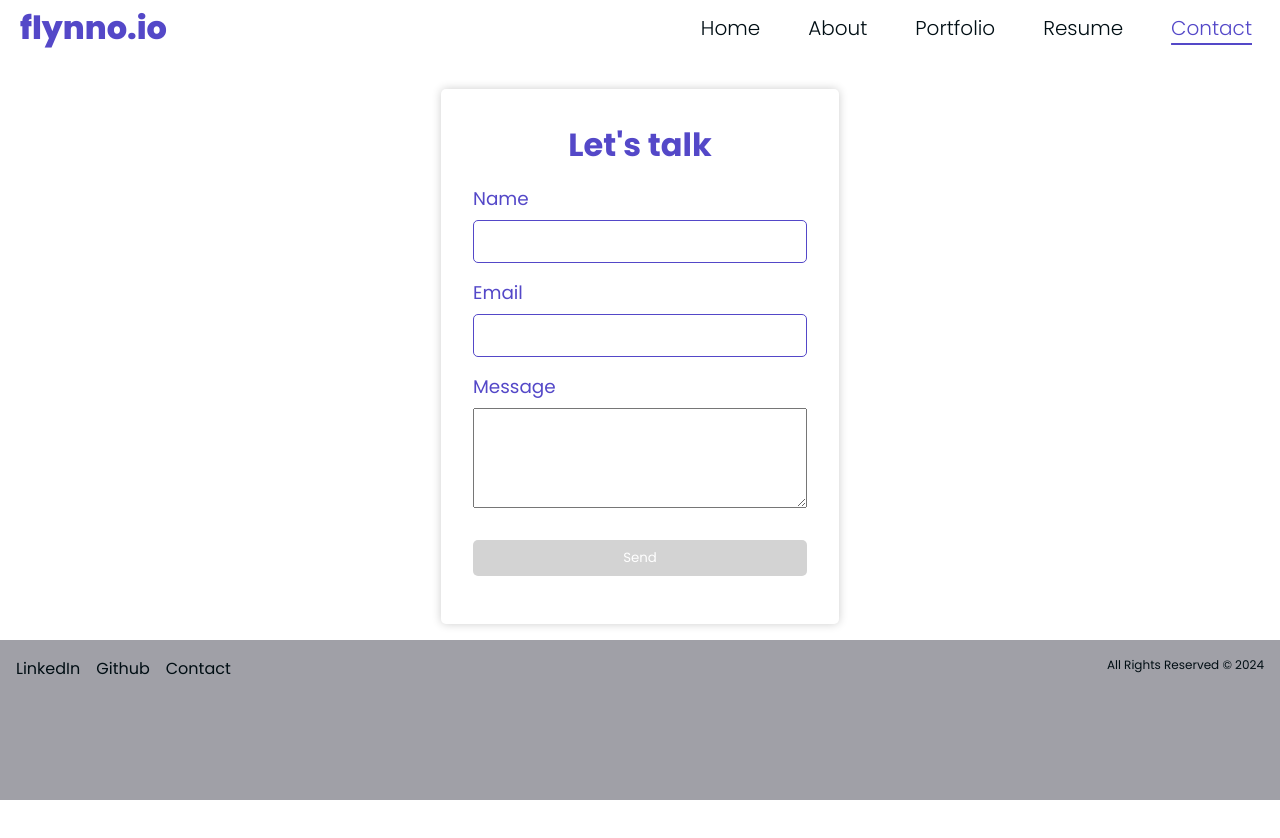
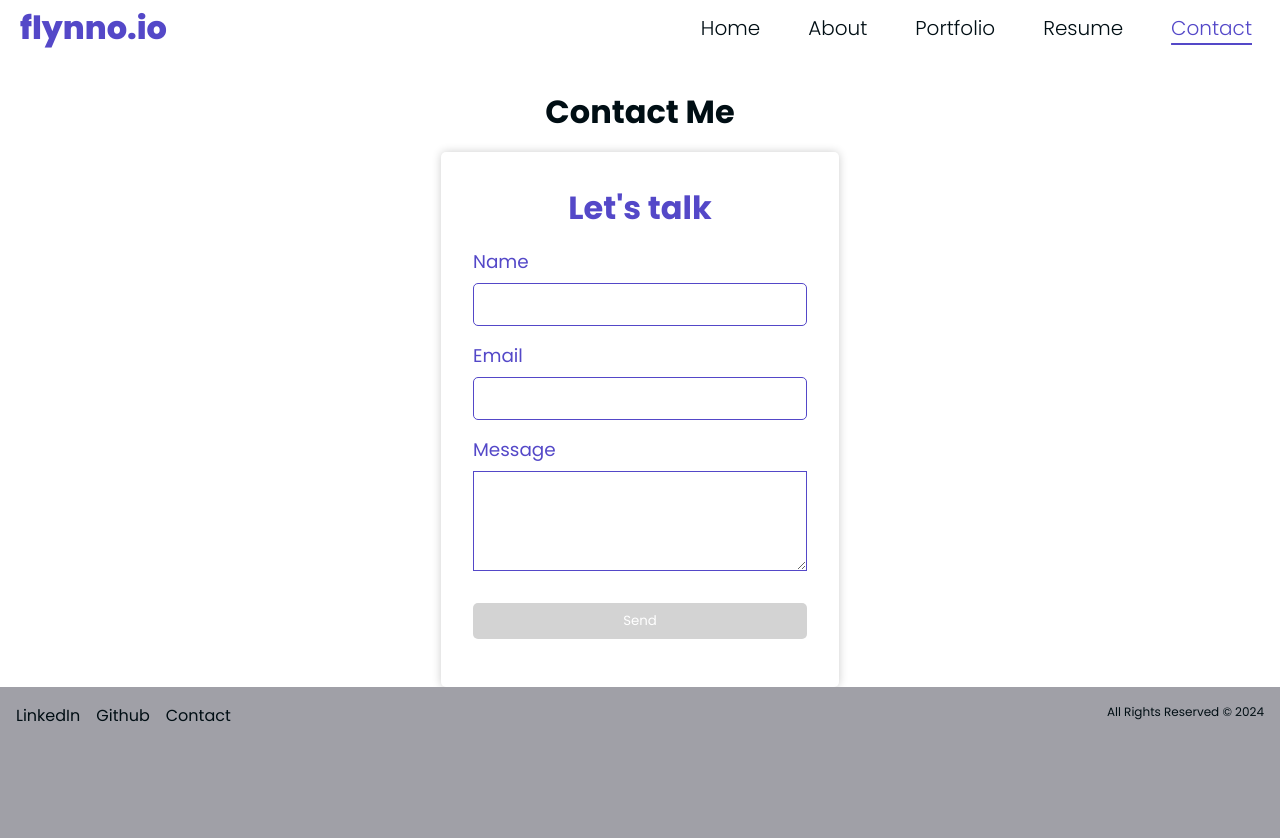
Before and after one commit to flynno-io/my-portfolio, a React (Vite) app: page /contact in a window 1280 px wide. Shown: the top 838 px of the page. Before the commit the page ends 800 px from the top, so only its background shows below. Built offline with nearby package versions, Linux system fonts and the light colour scheme; a web font is replaced by a local one.

Commit message:
updated h1 styles on all pages

```diff
--- a/src/pages/About.jsx
+++ b/src/pages/About.jsx
@@ -39,6 +39,7 @@ const About = () => {
 
   return (
     <>
+      <h1>About Me</h1>
       <div style={styles.container}>
         <img style={styles.photo} src={photo} alt="Luke Flynn headshot" />
         <h1 style={styles.h1}>Luke Flynn</h1>
--- a/src/pages/Contact.jsx
+++ b/src/pages/Contact.jsx
@@ -56,6 +56,11 @@ const Contact = () => {
 			minWidth: "300px",
 		},
     h1: {
+      fontSize: '2rem',
+      textAlign: 'center',
+      margin: '1rem 0',
+    },
+		h2: {
 			fontSize: "2rem",
 			textAlign: "center",
 			color: "var(--iris-blue)",
@@ -80,6 +85,7 @@ const Contact = () => {
 			height: "100px",
 			padding: ".5rem",
       fontSize: "1rem",
+      border: "1px solid var(--iris-blue)",
 		},
 		button: {
 			backgroundColor: "var(--iris-blue)",
@@ -103,8 +109,10 @@ const Contact = () => {
 	}
 
 	return (
+    <>
+      <h1 style={styles.h1}>Contact Me</h1>
       <section style={styles.section}>
-			<h1 style={styles.h1}>{`Let's talk`}</h1>
+        <h2 style={styles.h2}>{`Let's talk`}</h2>
         <form style={styles.form}>
           <label style={styles.label} htmlFor="name">
             Name
@@ -129,6 +137,7 @@ const Contact = () => {
           </button>
         </form>
       </section>
+    </>
 	)
 }
 
--- a/src/pages/Portfolio.jsx
+++ b/src/pages/Portfolio.jsx
@@ -28,9 +28,12 @@ const Portfolio = () => {
 	))
 
 	return (
-		<section style={styles.section}>
-      {projects}
-		</section>
+    <>
+      <h1 style={styles.h1}>Portfolio</h1>
+      <section style={styles.section}>
+        {projects}
+      </section>
+    </>
 	)
 }
 
--- a/src/pages/Resume.jsx
+++ b/src/pages/Resume.jsx
@@ -10,8 +10,11 @@ const Resume = () => {
       minWidth: "300px",
       margin: "1rem",
     },
+    h1: {
+			fontSize: "2rem",
+		},
     h2: {
-      fontSize: "2rem",
+      fontSize: "1.25rem",
     },
     ul: {
       listStyle: "none",
@@ -32,8 +35,10 @@ const Resume = () => {
   }
 
   return (
+    <>
+      <h1>Resume</h1>
       <section style={styles.section}>
-      <h1>Resume</h1>
+        <h2>Resume</h2>
         <p>Download and review my resume <a style={styles.link} href="/resume-luke-flynn.pdf" download>here</a></p>
         <br/>
         <h2>Front-End Proficiencies</h2>
@@ -55,6 +60,7 @@ const Resume = () => {
           <li style={styles.li}>REST</li>
         </ul>
       </section>
+    </>
   )
 }
 
```
Lines whose indentation alone changed are shown as unchanged.
